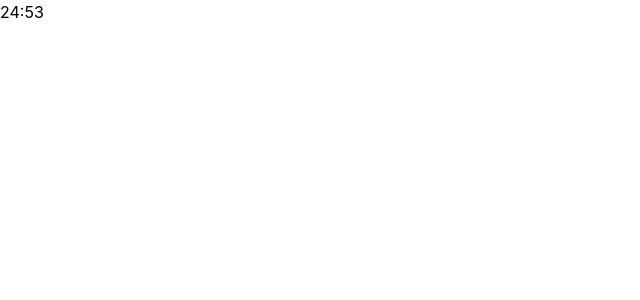
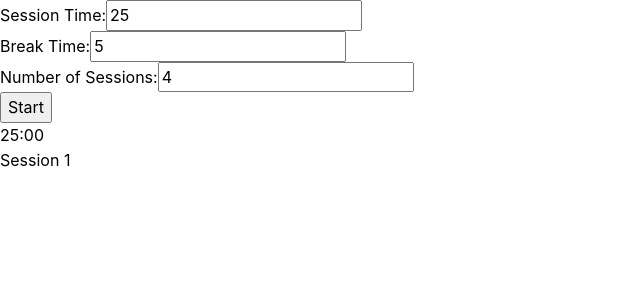
Before and after one commit to WizVader/msa-phase-2, a React (Vite) app in the folder msa-project.client/: page / in a window 1280 px wide. Shown: the top 300 px of the page, without its empty margins (0-640 px from the left). Built offline with nearby package versions, Linux system fonts and the light colour scheme.

Commit message:
Taking in user inputs for number of sessions, session and break time

```diff
--- /dev/null
+++ b/msa-project.client/src/Components/BreakTimeInput.tsx
@@ -0,0 +1,22 @@
+import React from 'react';
+
+interface BreakTimeInputProps {
+    breakTime: number;
+    setBreakTime: (time: number) => void;
+}
+
+const BreakTimeInput: React.FC<BreakTimeInputProps> = ({ breakTime, setBreakTime }) => {
+    return (
+        <div>
+            <label>Break Time:
+                <input
+                    type="number"
+                    value={breakTime}
+                    onChange={(e) => setBreakTime(Number(e.target.value))}
+                />
+            </label>
+        </div>
+    );
+}
+
+export default BreakTimeInput;
--- /dev/null
+++ b/msa-project.client/src/Components/NumberOfSessionsInput.tsx
@@ -0,0 +1,22 @@
+import React from 'react';
+
+interface NumberOfSessionsInputProps {
+    numberOfSessions: number;
+    setNumberOfSessions: (sessions: number) => void;
+}
+
+const NumberOfSessionsInput: React.FC<NumberOfSessionsInputProps> = ({ numberOfSessions, setNumberOfSessions }) => {
+    return (
+        <div>
+            <label>Number of Sessions:
+                <input
+                    type="number"
+                    value={numberOfSessions}
+                    onChange={(e) => setNumberOfSessions(Number(e.target.value))}
+                />
+            </label>
+        </div>
+    );
+}
+
+export default NumberOfSessionsInput;
--- /dev/null
+++ b/msa-project.client/src/Components/SessionTimeInput.tsx
@@ -0,0 +1,22 @@
+import React from 'react';
+
+interface SessionTimeInputProps {
+    sessionTime: number;
+    setSessionTime: (time: number) => void;
+}
+
+const SessionTimeInput: React.FC<SessionTimeInputProps> = ({ sessionTime, setSessionTime }) => {
+    return (
+        <div>
+            <label>Session Time:
+                <input
+                    type="number"
+                    value={sessionTime}
+                    onChange={(e) => setSessionTime(Number(e.target.value))}
+                />
+            </label>
+        </div>
+    );
+}
+
+export default SessionTimeInput;
--- a/msa-project.client/src/Components/Timer.tsx
+++ b/msa-project.client/src/Components/Timer.tsx
@@ -1,36 +1,70 @@
 import React, { useState, useEffect } from 'react';
+import SessionTimeInput from './SessionTimeInput';
+import BreakTimeInput from './BreakTimeInput';
+import NumberOfSessionsInput from './NumberOfSessionsInput';
 
-function Timer() {
-
-    const [minutes, setMinutes] = useState(25);
-    const [seconds, setSeconds] = useState(0);
+const Timer: React.FC = () => {
+    const [minutes, setMinutes] = useState<number>(25);
+    const [seconds, setSeconds] = useState<number>(0);
+    const [sessionTime, setSessionTime] = useState<number>(25);
+    const [breakTime, setBreakTime] = useState<number>(5);
+    const [numberOfSessions, setNumberOfSessions] = useState<number>(4);
+    const [currentSession, setCurrentSession] = useState<number>(1);
+    const [isBreak, setIsBreak] = useState<boolean>(false);
+    const [isRunning, setIsRunning] = useState<boolean>(false);
 
     useEffect(() => {
-        let interval = setInterval(() => {
-            clearInterval(interval)
+        let interval: NodeJS.Timeout;
+        if (isRunning) {
+            interval = setInterval(() => {
+                if (seconds === 0) {
+                    if (minutes === 0) {
+                        if (isBreak) {
+                            setIsBreak(false);
+                            setMinutes(sessionTime);
+                            setCurrentSession(prev => prev + 1);
+                            if (currentSession >= numberOfSessions) {
+                                clearInterval(interval);
+                                alert("Pomodoro sessions complete!");
+                                setIsRunning(false);
+                            }
+                        } else {
+                            setIsBreak(true);
+                            setMinutes(breakTime);
+                        }
+                        setSeconds(0);
+                    } else {
+                        setMinutes(minutes - 1);
+                        setSeconds(59);
+                    }
+                } else {
+                    setSeconds(seconds - 1);
+                }
+            }, 1000);
+        }
+        return () => clearInterval(interval);
+    }, [isRunning, seconds, minutes, isBreak, currentSession, numberOfSessions, sessionTime, breakTime]);
 
-            if (seconds === 0) {
-                if (minutes !== 0) {
-                    setSeconds(59);
-                    setMinutes(minutes - 1);
-                }
-                else {
-                    //
-                }
-
-            }
-
-            else {
-                setSeconds(seconds - 1);
-            }
-        }, 1000)
-    }, [seconds])
+    const startTimer = () => {
+        setMinutes(sessionTime);
+        setSeconds(0);
+        setCurrentSession(1);
+        setIsBreak(false);
+        setIsRunning(true);
+    };
 
     const timerMinutes = minutes < 10 ? `0${minutes}` : minutes;
     const timerSeconds = seconds < 10 ? `0${seconds}` : seconds;
 
     return (
-        <div className='timer'>{timerMinutes}:{timerSeconds}</div>
+        <div>
+            <SessionTimeInput sessionTime={sessionTime} setSessionTime={setSessionTime} />
+            <BreakTimeInput breakTime={breakTime} setBreakTime={setBreakTime} />
+            <NumberOfSessionsInput numberOfSessions={numberOfSessions} setNumberOfSessions={setNumberOfSessions} />
+            <button onClick={startTimer}>Start</button>
+            <div className='timer'>{timerMinutes}:{timerSeconds}</div>
+            <div>{isBreak ? "Break Time" : `Session ${currentSession}`}</div>
+        </div>
     );
 }
 
```
